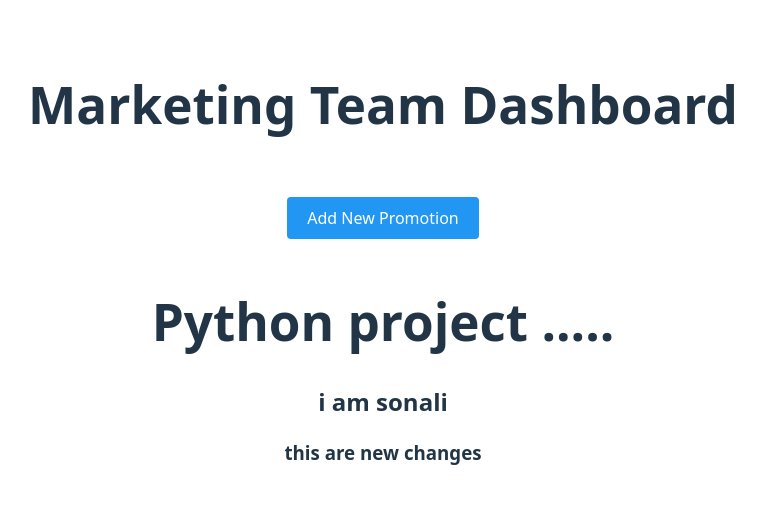
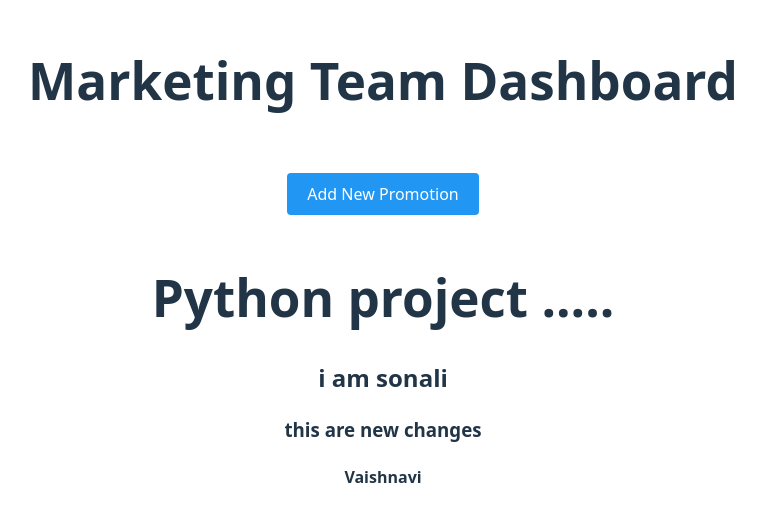
Before and after one commit to SnehalVanag/python_project, a React (Vite) app in the folder frontend/: page / in a window 1280 px wide. Shown: the part 146-668 px from the top of the page, without its empty margins (257-1022 px from the left). Built offline with nearby package versions, Linux system fonts and the light colour scheme.

Commit message:
adding one line

```diff
--- a/frontend/src/App.jsx
+++ b/frontend/src/App.jsx
@@ -15,6 +15,7 @@ function App() {
       <h1>Python project .....</h1>
       <h2>i am sonali</h2>
       <h3>this are new changes</h3>
+      <h4>Vaishnavi</h4>
 
 
     </>
```
